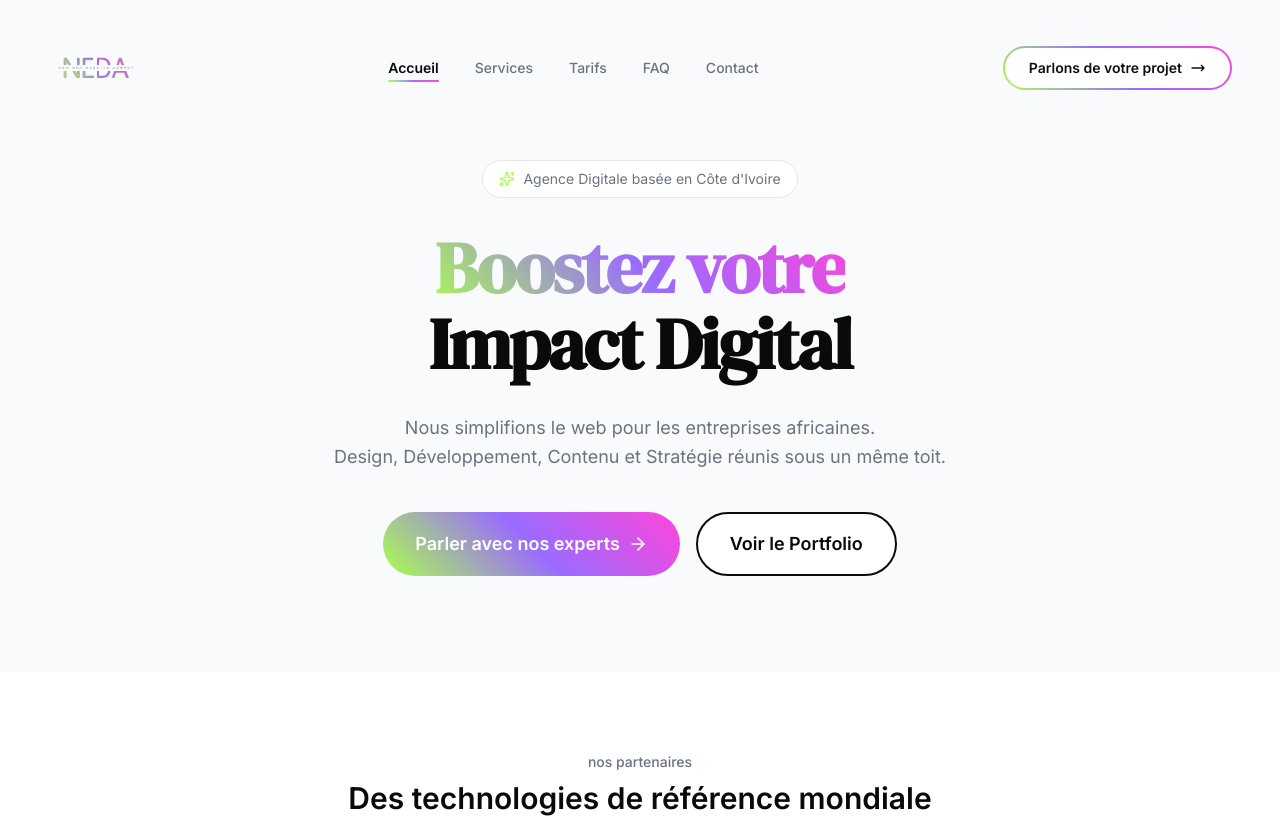
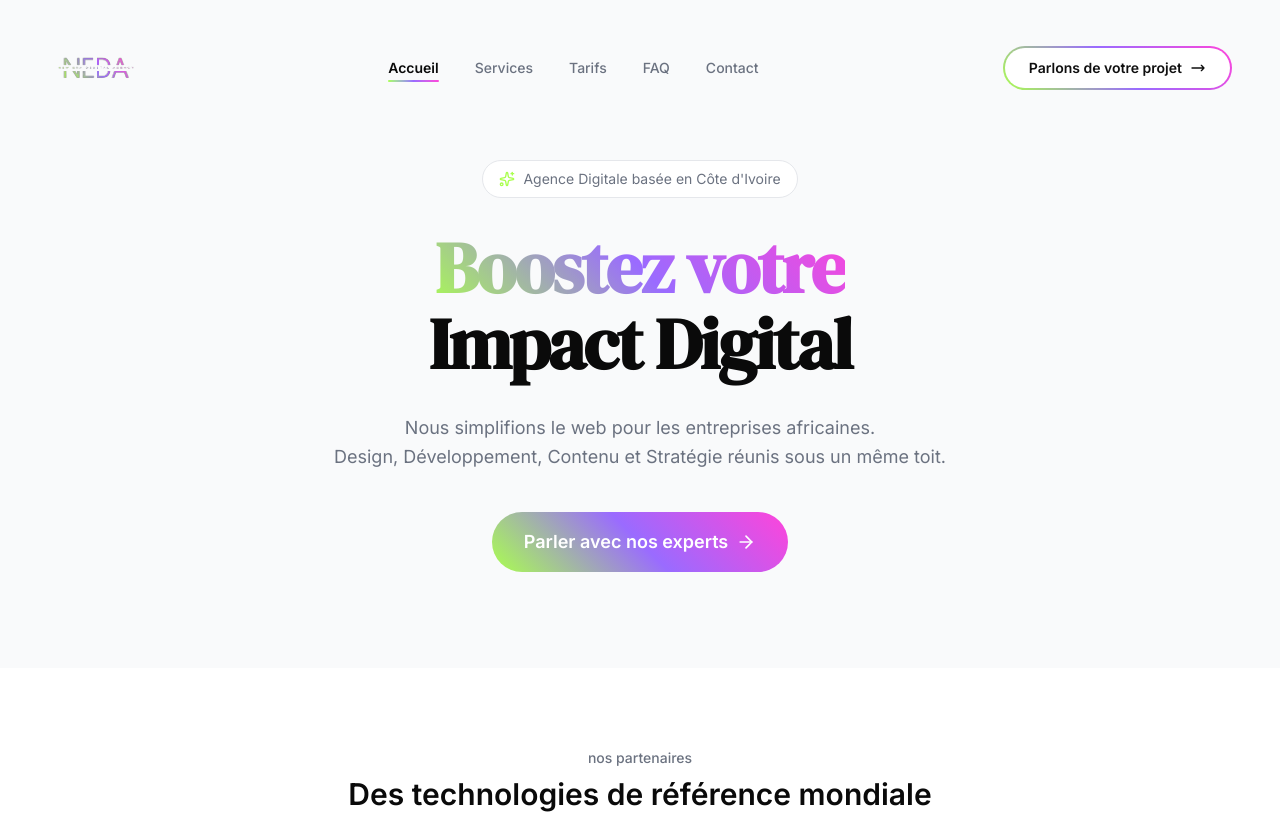
Before and after one commit to neweradigitaleagency-tech/Neda-Website, a React (Vite) app: page / in a window 1280 px wide. Shown: the top 818 px of the page. Built offline with nearby package versions, Linux system fonts and the light colour scheme.

Commit message:
fix: remove Voir le Portfolio button from hero

```diff
--- a/src/pages/Home.tsx
+++ b/src/pages/Home.tsx
@@ -42,12 +42,7 @@ export default function Home() {
                 Parler avec nos experts
                 <ArrowRight className="w-5 h-5 group-hover:translate-x-1 transition-transform" />
               </a>
-              <Link
-                to="/portfolio"
-                className="px-6 sm:px-8 py-3 sm:py-4 rounded-full bg-white border-2 border-[#0A0A0A] text-[#0A0A0A] font-semibold text-base sm:text-lg hover:bg-[#0A0A0A] hover:text-white transition-colors text-center"
-              >
-                Voir le Portfolio
-              </Link>
+
             </div>
           </motion.div>
         </div>
```
